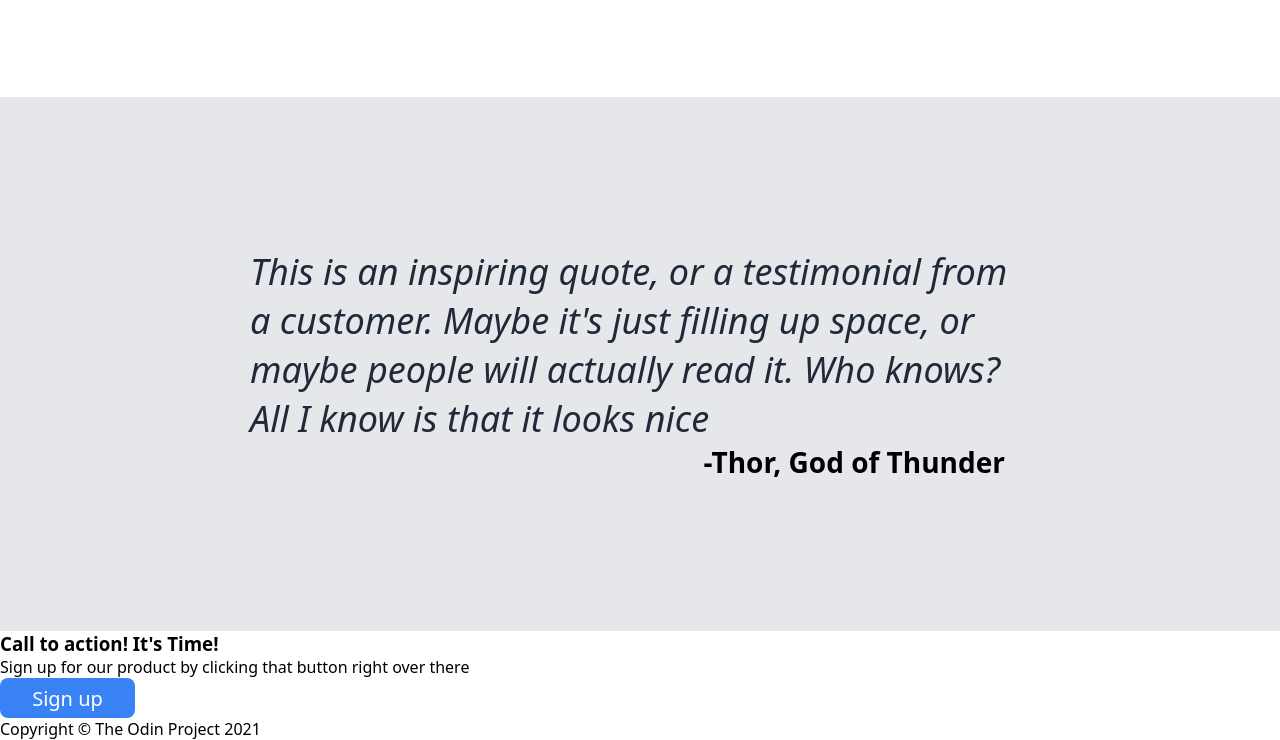
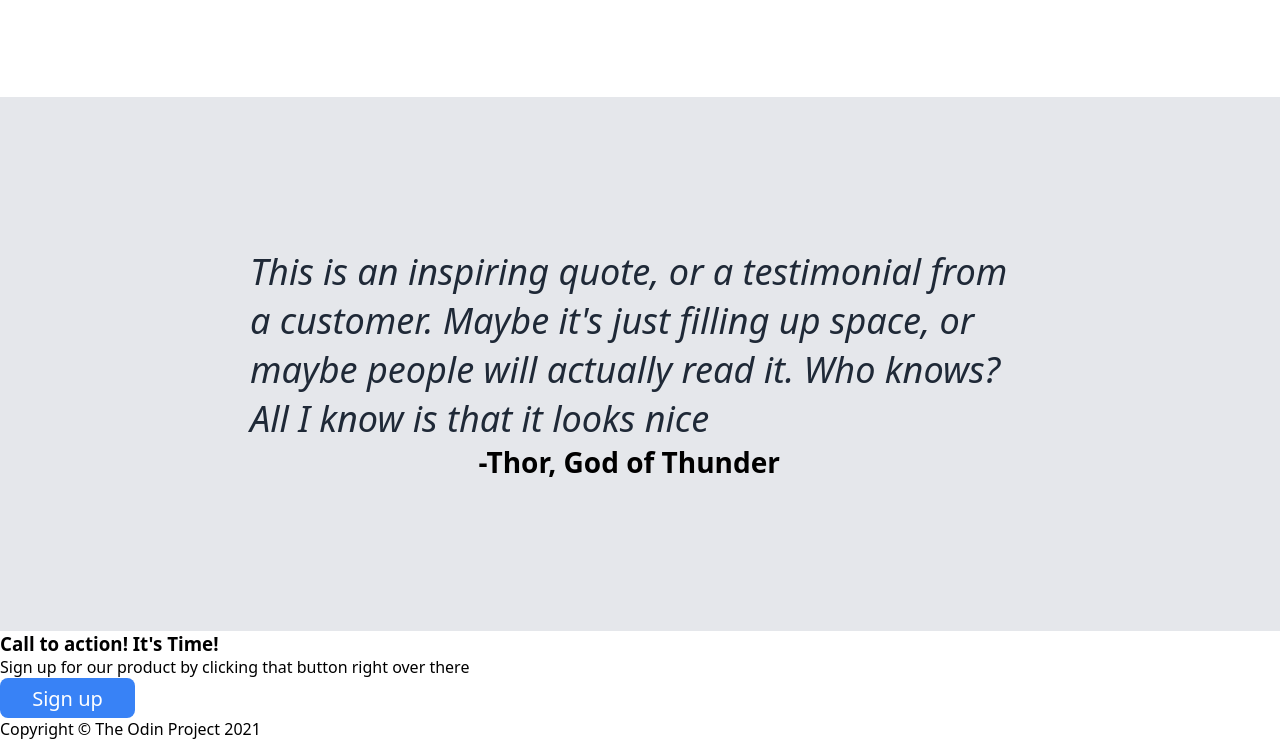
Before and after one commit to Bobsled6/foundations-landing-page, a plain HTML site: page index.html in a window 1280 px wide. Shown: the part 1177-1917 px from the top of the page. Drawn offline with Linux system fonts and the light colour scheme.

Commit message:
fixed thor margin

```diff
--- a/style.css
+++ b/style.css
@@ -169,6 +169,6 @@ margin-left:10px;
 .thor{
     font-weight: bold;
     align-self: flex-end;
-    margin-right: 25px;
+    margin-right: 250px;
     font-size: 28px;
 }
```
